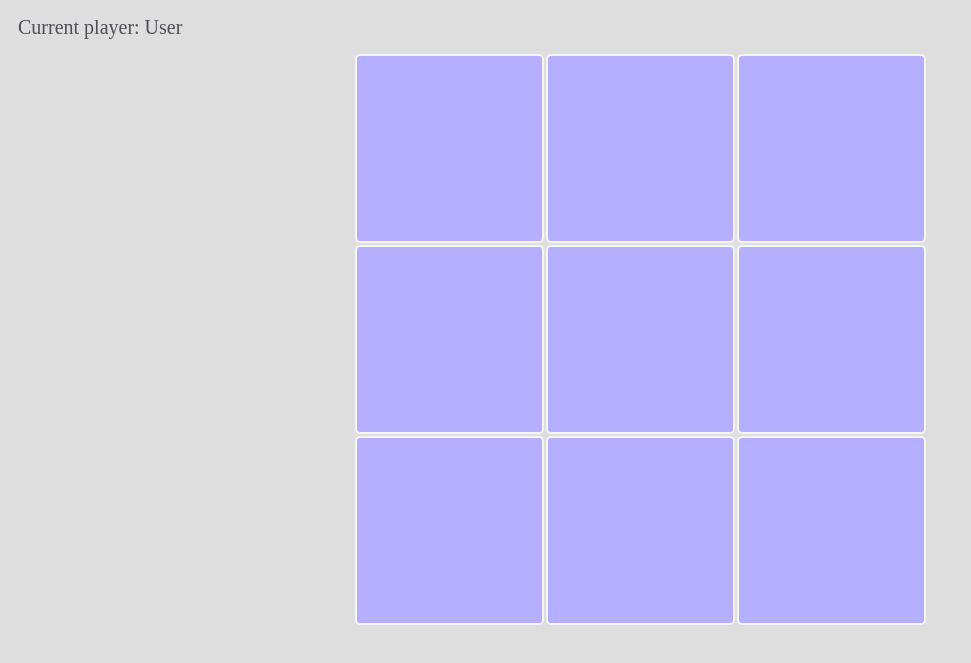
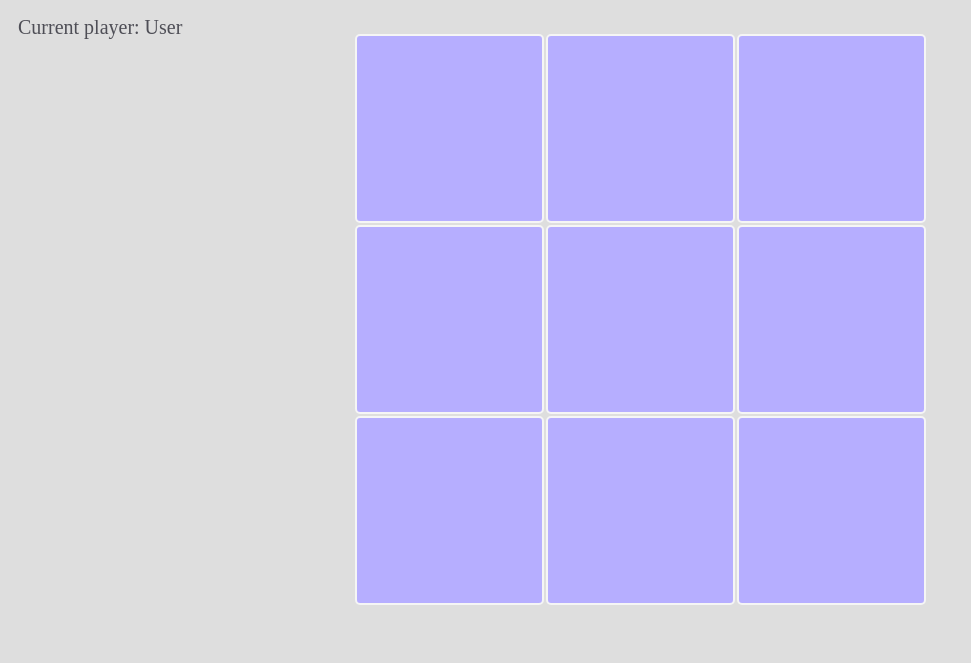
Before and after one commit to justFae00/TicTacToe, a plain HTML site: page index.html in a window 1280 px wide. Shown: the part 81-744 px from the top of the page, without its empty margins (0-971 px from the left). Drawn offline with Linux system fonts and the light colour scheme; a web font is replaced by a local one.

Commit message:
Update style.css

```diff
--- a/style.css
+++ b/style.css
@@ -51,7 +51,7 @@ body {
   justify-content: center;
   align-items: center;
   width: 700px;
-  margin-top: -45px;
+  margin-top: -65px;
 }
 
 .cell {
```
